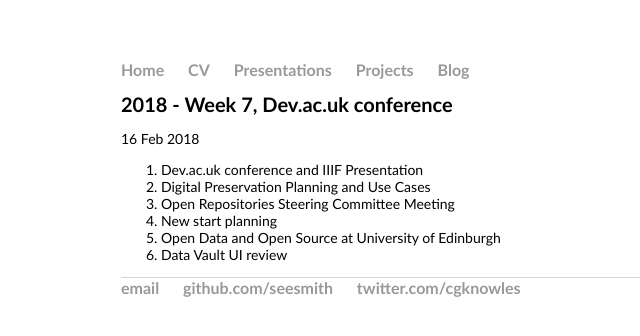
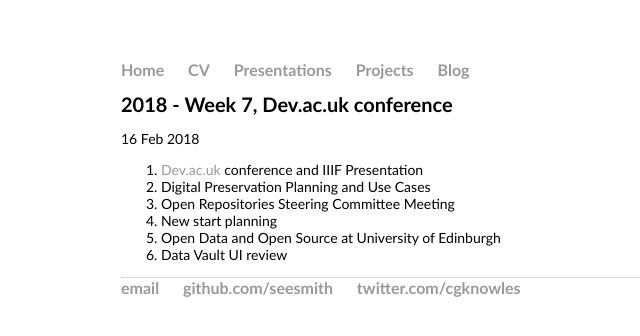
Before and after one commit to seesmith/seesmith.github.io, a Jekyll site: the page built from _posts/2018-02-16-week7.md, in a window 1280 px wide. Shown: the top 336 px of the page, without its empty margins (71-711 px from the left). Built offline with Jekyll 4.4.1, drawn with Linux system fonts in a browser that asks for light colours; part of the change alters nothing that is shown.

```diff
--- a/_posts/2018-02-16-week7.md
+++ b/_posts/2018-02-16-week7.md
@@ -5,8 +5,8 @@ date: 2018-02-16
 ---
 
 <ol>
-<li>Dev.ac.uk conference and IIIF Presentation</li>
-  <li>Digital Preservation Planning and Use Cases</li>
+  <li><a href="https://devacuk.github.io/agenda/" title="dev.ac.uk">Dev.ac.uk</a> conference and IIIF Presentation</li>
+<li>Digital Preservation Planning and Use Cases</li>
 <li>Open Repositories Steering Committee Meeting</li>
 <li>New start planning</li>
 <li>Open Data and Open Source at University of Edinburgh</li>
```
